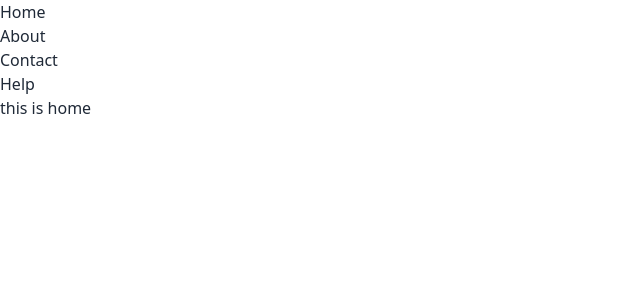
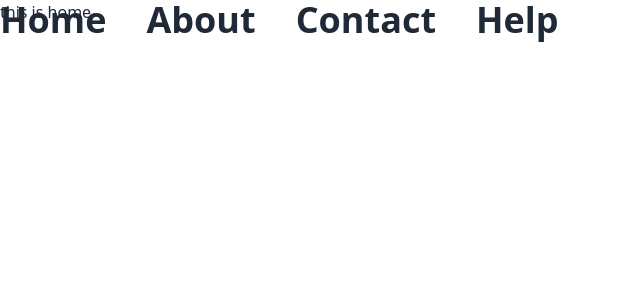
Before and after one commit to AshikurZaman01/React-Practice_, a React (Vite) app: page / in a window 1280 px wide. Shown: the top 300 px of the page, without its empty margins (0-640 px from the left). Built offline with nearby package versions, Linux system fonts and the light colour scheme.

Commit message:
fixed some issue

```diff
--- a/src/Components/Header/Header.jsx
+++ b/src/Components/Header/Header.jsx
@@ -1,6 +1,11 @@
 import { Link } from "react-router-dom";
+import { BsMenuButtonFill } from "react-icons/bs";
+import { MdRestaurantMenu } from "react-icons/md";
+import { useState } from "react";
 
 const Header = () => {
+
+    const [isOpen, setOpen] = useState(false);
 
     const items = [
         { id: 1, path: '/', name: 'Home' },
@@ -11,8 +16,15 @@ const Header = () => {
 
     return (
         <div>
-            <div>
-                <ul>
+            <nav>
+
+                <div className="text-4xl md:hidden m-5" onClick={() => setOpen(!isOpen)}>
+                    {
+                        isOpen ? <MdRestaurantMenu></MdRestaurantMenu> : <BsMenuButtonFill></BsMenuButtonFill>
+                    }
+                </div>
+
+                <ul className={isOpen ? "" : "md:flex gap-10 text-4xl font-bold hidden absolute"}>
                     {
                         items.map(item => {
                             return (
@@ -21,7 +33,7 @@ const Header = () => {
                         })
                     }
                 </ul>
-            </div>
+            </nav>
         </div>
     );
 };
```
